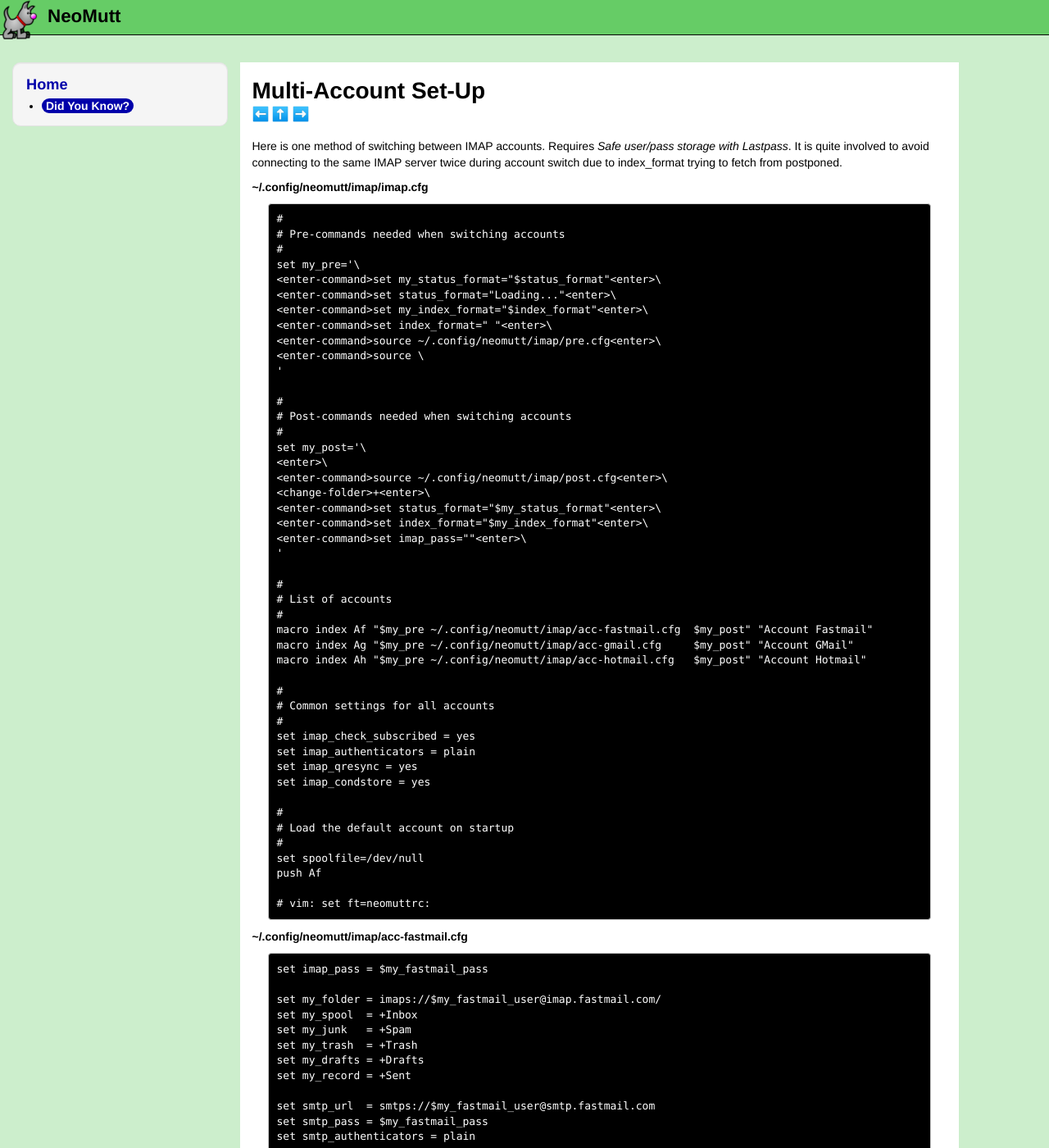
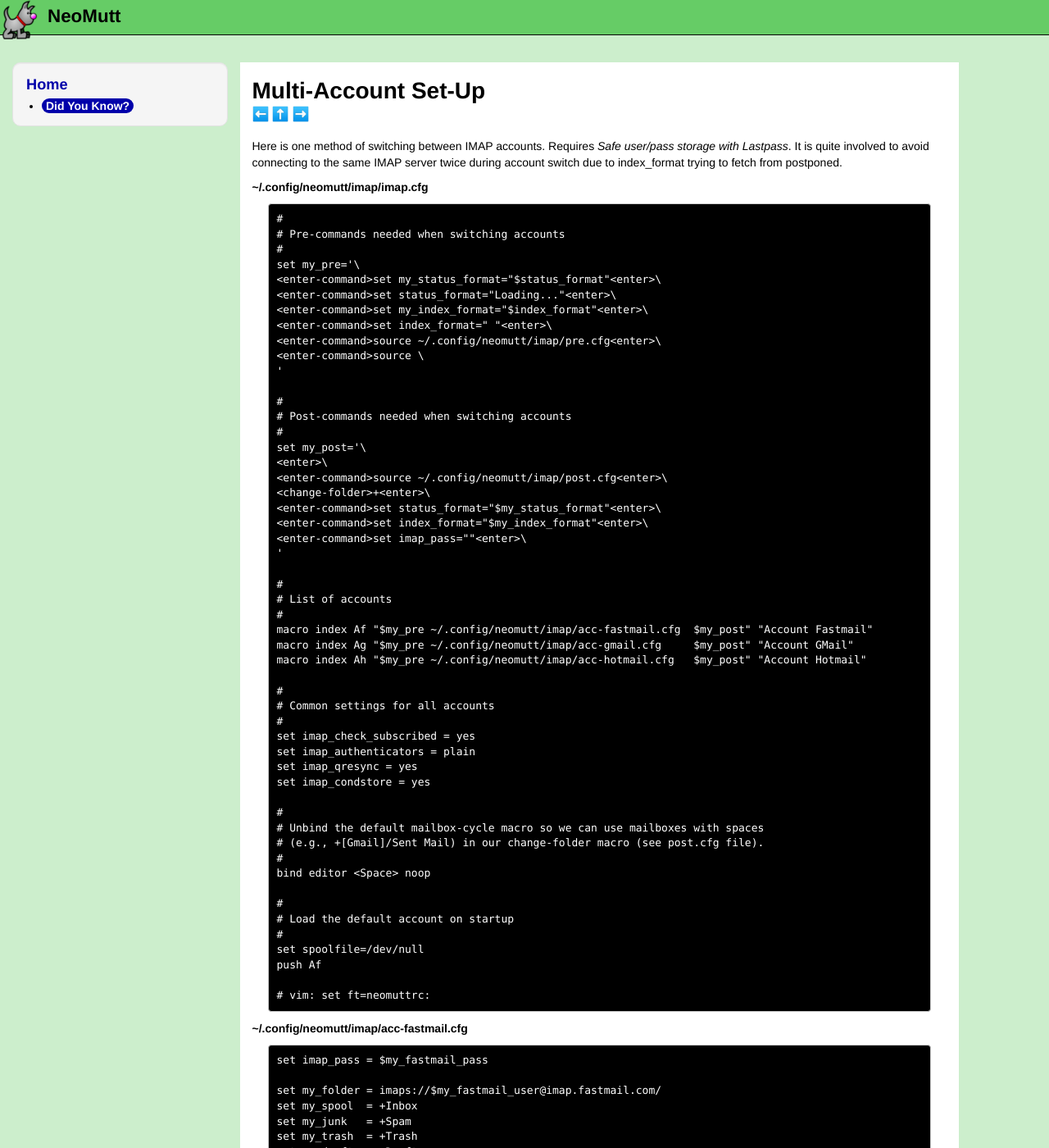
Before and after one commit to neomutt/dyk, a Jekyll site: the page built from _dyk/008.md, in a window 1280 px wide and 1400 px high. Shown: the whole window at 82% size. Built offline with Jekyll 4.4.1, drawn with Linux system fonts in a browser that asks for light colours.

Commit message:
Fix change-folder macros

```diff
--- a/_dyk/008.md
+++ b/_dyk/008.md
@@ -57,6 +57,12 @@ set imap_check_subscribed = yes
 set imap_authenticators = plain
 set imap_qresync = yes
 set imap_condstore = yes
+
+#
+# Unbind the default mailbox-cycle macro so we can use mailboxes with spaces
+# (e.g., +[Gmail]/Sent Mail) in our change-folder macro (see post.cfg file).
+#
+bind editor <Space> noop
 
 #
 # Load the default account on startup
```
